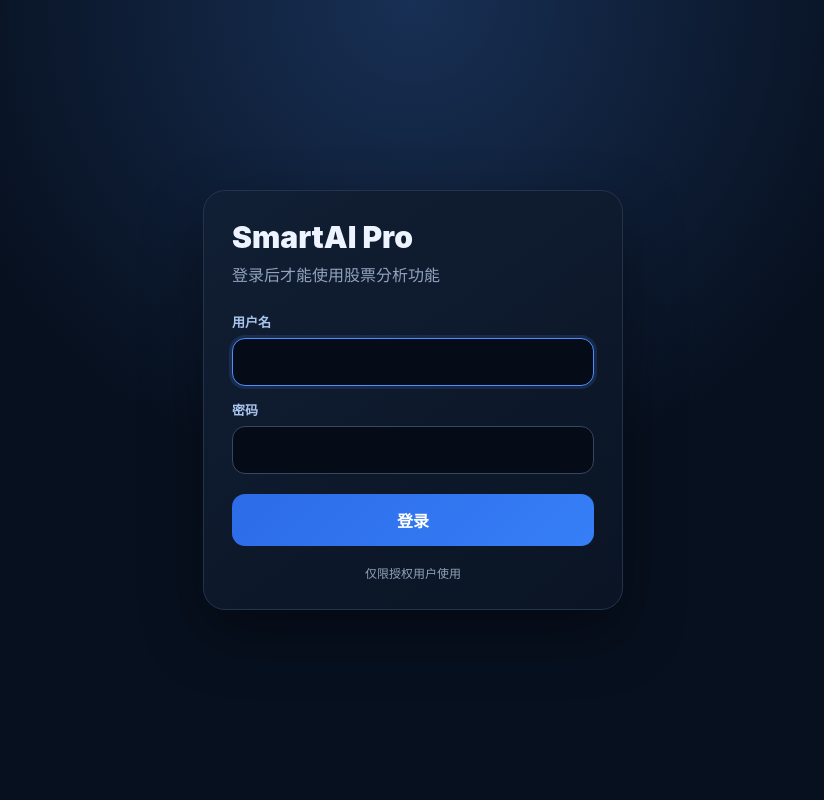
After one commit to tonylinsf/stock-bot, a Flask app: page /login in a window 1280 px wide. The commit adds this page. Shown: the whole page, without its empty margins (227-1051 px from the left). Run offline with Flask 3, Linux system fonts and the light colour scheme.

Commit message:
update feature

```diff
--- a/app.py
+++ b/app.py
@@ -1,5 +1,7 @@
 import os
 import time
+import hmac
+import secrets
 from datetime import datetime, timedelta
 
 import numpy as np
@@ -10,7 +12,7 @@ from alpaca.data.enums import DataFeed
 from alpaca.data.historical import StockHistoricalDataClient
 from alpaca.data.requests import StockBarsRequest
 from alpaca.data.timeframe import TimeFrame
-from flask import jsonify
+from flask import jsonify, session, redirect, url_for, flash
 from dotenv import load_dotenv
 from flask import Flask, render_template, request
 
@@ -23,6 +25,76 @@ except Exception:
 load_dotenv()
 
 app = Flask(__name__)
+app.secret_key = os.getenv("APP_SECRET_KEY") or secrets.token_hex(32)
+app.config.update(
+    SESSION_COOKIE_HTTPONLY=True,
+    SESSION_COOKIE_SAMESITE="Lax",
+    SESSION_COOKIE_SECURE=os.getenv("RENDER", "").lower() == "true",
+    PERMANENT_SESSION_LIFETIME=timedelta(days=7),
+)
+
+
+def load_login_users():
+    """Load up to 4 login accounts from Render environment variables."""
+    users = {}
+    for i in range(1, 5):
+        username = os.getenv(f"LOGIN_USER_{i}", "").strip()
+        password = os.getenv(f"LOGIN_PASSWORD_{i}", "")
+        if username and password:
+            users[username.lower()] = {
+                "username": username,
+                "password": password,
+            }
+    return users
+
+
+def is_safe_next_url(target):
+    return bool(target) and target.startswith("/") and not target.startswith("//")
+
+
+@app.before_request
+def require_login():
+    public_endpoints = {"login", "health", "static"}
+    if request.endpoint in public_endpoints:
+        return None
+    if not session.get("logged_in"):
+        next_url = request.full_path if request.query_string else request.path
+        return redirect(url_for("login", next=next_url))
+    return None
+
+
+@app.route("/login", methods=["GET", "POST"])
+def login():
+    if session.get("logged_in"):
+        return redirect(url_for("index"))
+
+    error = None
+    if request.method == "POST":
+        username = request.form.get("username", "").strip()
+        password = request.form.get("password", "")
+        users = load_login_users()
+        account = users.get(username.lower())
+
+        valid_user = account is not None
+        valid_password = valid_user and hmac.compare_digest(password, account["password"])
+
+        if valid_password:
+            session.clear()
+            session.permanent = True
+            session["logged_in"] = True
+            session["username"] = account["username"]
+            next_url = request.form.get("next", "")
+            return redirect(next_url if is_safe_next_url(next_url) else url_for("index"))
+
+        error = "用户名或密码不正确"
+
+    return render_template("login.html", error=error, next=request.args.get("next", ""))
+
+
+@app.route("/logout", methods=["POST"])
+def logout():
+    session.clear()
+    return redirect(url_for("login"))
 
 USE_ALPACA = True
 USE_POLYGON_FALLBACK = True
--- /dev/null
+++ b/templates/login.html
@@ -0,0 +1,37 @@
+<!doctype html>
+<html lang="zh-Hant">
+<head>
+  <meta charset="utf-8">
+  <title>SmartAI Pro 登录</title>
+  <meta name="viewport" content="width=device-width, initial-scale=1, viewport-fit=cover">
+  <style>
+    :root{--bg:#07101f;--panel:#0d1728;--line:#24334b;--text:#eef4ff;--muted:#91a2bb;--blue:#4d8dff;--red:#ff747b}
+    *{box-sizing:border-box}
+    body{margin:0;min-height:100vh;display:grid;place-items:center;padding:18px;background:radial-gradient(circle at top,#183055 0,#07101f 48%);color:var(--text);font-family:-apple-system,BlinkMacSystemFont,"Segoe UI",Arial,sans-serif}
+    .login-card{width:min(100%,420px);background:linear-gradient(145deg,rgba(17,31,52,.99),rgba(10,20,36,.99));border:1px solid var(--line);border-radius:22px;padding:28px;box-shadow:0 24px 60px rgba(0,0,0,.38)}
+    .logo{font-size:30px;font-weight:950;margin:0}.sub{color:var(--muted);margin:7px 0 26px}
+    label{display:block;font-size:13px;font-weight:800;color:#a9c4ed;margin:14px 0 7px}
+    input{width:100%;background:#050b17;color:white;border:1px solid #344763;border-radius:13px;padding:14px;font-size:16px;outline:none}
+    input:focus{border-color:var(--blue);box-shadow:0 0 0 3px rgba(77,141,255,.14)}
+    button{width:100%;margin-top:20px;border:0;border-radius:13px;background:linear-gradient(135deg,#2d6be8,#367ff7);color:white;font-weight:900;padding:14px;font-size:16px;cursor:pointer}
+    .error{margin-top:16px;padding:11px 12px;border-radius:11px;background:rgba(255,116,123,.1);border:1px solid rgba(255,116,123,.35);color:#ffc4c8}
+    .note{text-align:center;color:var(--muted);font-size:12px;margin-top:18px}
+  </style>
+</head>
+<body>
+  <main class="login-card">
+    <h1 class="logo">SmartAI Pro</h1>
+    <div class="sub">登录后才能使用股票分析功能</div>
+    <form method="post" action="/login">
+      <input type="hidden" name="next" value="{{ next or '' }}">
+      <label for="username">用户名</label>
+      <input id="username" name="username" autocomplete="username" autocapitalize="none" required autofocus>
+      <label for="password">密码</label>
+      <input id="password" name="password" type="password" autocomplete="current-password" required>
+      <button type="submit">登录</button>
+    </form>
+    {% if error %}<div class="error">{{ error }}</div>{% endif %}
+    <div class="note">仅限授权用户使用</div>
+  </main>
+</body>
+</html>
```
Also changed, not shown: templates/index.html (+9 -3 lines).
